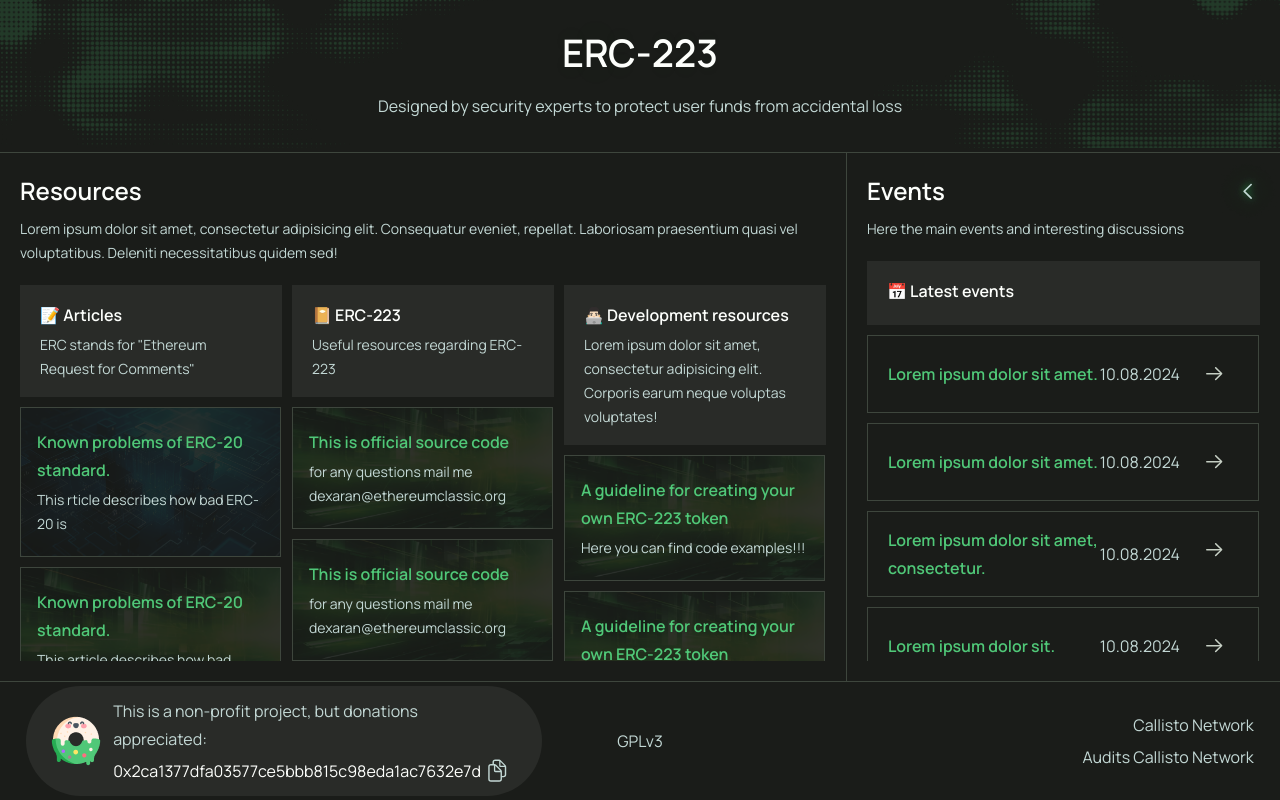
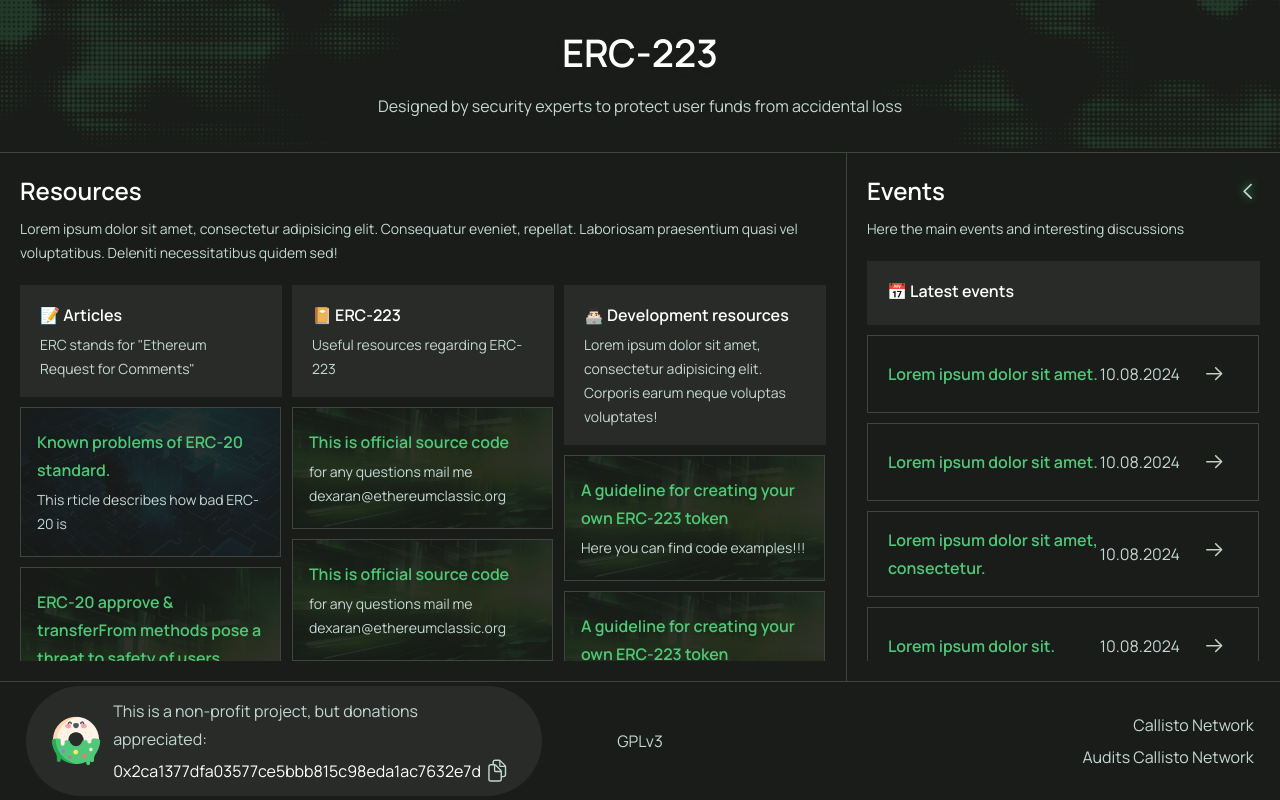
Before and after one commit to Dexaran/dexaran.github.io, a Next.js app in the folder erc223-page-sources/: page / in a window 1280 px wide. Built offline with nearby package versions, Linux system fonts and the light colour scheme.

Commit message:
Update articles.ts

```diff
--- a/erc223-page-sources/src/constants/articles.ts
+++ b/erc223-page-sources/src/constants/articles.ts
@@ -8,92 +8,13 @@ export const articles: IArticle[] = [
     image: "image1.png"
   },
   {
-    title: "Known problems of ERC-20 standard.",
+    title: "ERC-20 approve & transferFrom methods pose a threat to safety of users funds",
     description: "This article describes how bad ERC-20 is",
-    url: "https://dexaran820.medium.com/known-problems-of-erc20-token-standard-e98887b9532c"
+    url: "https://dexaran820.medium.com/erc-20-approve-transferfrom-asset-transfer-method-poses-a-threat-to-users-funds-safety-ff7195127018"
   },
   {
-    title: "Known problems of ERC-20 standard.",
-    description: "This article describes how bad ERC-20 is",
-    url: "https://dexaran820.medium.com/known-problems-of-erc20-token-standard-e98887b9532c"
-  },
-  {
-    title: "Known problems of ERC-20 standard.",
-    description: "This article describes how bad ERC-20 is",
-    url: "https://dexaran820.medium.com/known-problems-of-erc20-token-standard-e98887b9532c"
-  },
-  {
-    title: "Known problems of ERC-20 standard.",
-    description: "This article describes how bad ERC-20 is",
-    url: "https://dexaran820.medium.com/known-problems-of-erc20-token-standard-e98887b9532c"
-  },
-  {
-    title: "Known problems of ERC-20 standard.",
-    description: "This article describes how bad ERC-20 is",
-    url: "https://dexaran820.medium.com/known-problems-of-erc20-token-standard-e98887b9532c"
-  },
-  {
-    title: "Known problems of ERC-20 standard.",
-    description: "This article describes how bad ERC-20 is",
-    url: "https://dexaran820.medium.com/known-problems-of-erc20-token-standard-e98887b9532c"
-  },
-  {
-    title: "Known problems of ERC-20 standard.",
-    description: "This article describes how bad ERC-20 is",
-    url: "https://dexaran820.medium.com/known-problems-of-erc20-token-standard-e98887b9532c"
-  },
-  {
-    title: "Known problems of ERC-20 standard.",
-    description: "This article describes how bad ERC-20 is",
-    url: "https://dexaran820.medium.com/known-problems-of-erc20-token-standard-e98887b9532c"
-  },
-  {
-    title: "Known problems of ERC-20 standard.",
-    description: "This article describes how bad ERC-20 is",
-    url: "https://dexaran820.medium.com/known-problems-of-erc20-token-standard-e98887b9532c"
-  },
-  {
-    title: "Known problems of ERC-20 standard.",
-    description: "This article describes how bad ERC-20 is",
-    url: "https://dexaran820.medium.com/known-problems-of-erc20-token-standard-e98887b9532c"
-  },
-  {
-    title: "Known problems of ERC-20 standard.",
-    description: "This article describes how bad ERC-20 is",
-    url: "https://dexaran820.medium.com/known-problems-of-erc20-token-standard-e98887b9532c"
-  },
-  {
-    title: "Known problems of ERC-20 standard.",
-    description: "This article describes how bad ERC-20 is",
-    url: "https://dexaran820.medium.com/known-problems-of-erc20-token-standard-e98887b9532c"
-  },
-  {
-    title: "Known problems of ERC-20 standard.",
-    description: "This article describes how bad ERC-20 is",
-    url: "https://dexaran820.medium.com/known-problems-of-erc20-token-standard-e98887b9532c"
-  },{
-    title: "Known problems of ERC-20 standard.",
-    description: "This article describes how bad ERC-20 is",
-    url: "https://dexaran820.medium.com/known-problems-of-erc20-token-standard-e98887b9532c"
-  },
-  {
-    title: "Known problems of ERC-20 standard.",
-    description: "This article describes how bad ERC-20 is",
-    url: "https://dexaran820.medium.com/known-problems-of-erc20-token-standard-e98887b9532c"
-  },
-  {
-    title: "Known problems of ERC-20 standard.",
-    description: "This article describes how bad ERC-20 is",
-    url: "https://dexaran820.medium.com/known-problems-of-erc20-token-standard-e98887b9532c"
-  },
-  {
-    title: "Known problems of ERC-20 standard.",
-    description: "This article describes how bad ERC-20 is",
-    url: "https://dexaran820.medium.com/known-problems-of-erc20-token-standard-e98887b9532c"
-  },
-  {
-    title: "Example of adding new article",
-    description: "This record is added in development purpose",
-    url: "https://google.com"
+    title: "Callisto Security statement regarding ERC-20 standard.",
+    description: "",
+    url: "https://callisto.network/erc-20-standard-callisto-network-security-department-statement/"
   }
 ];
```
